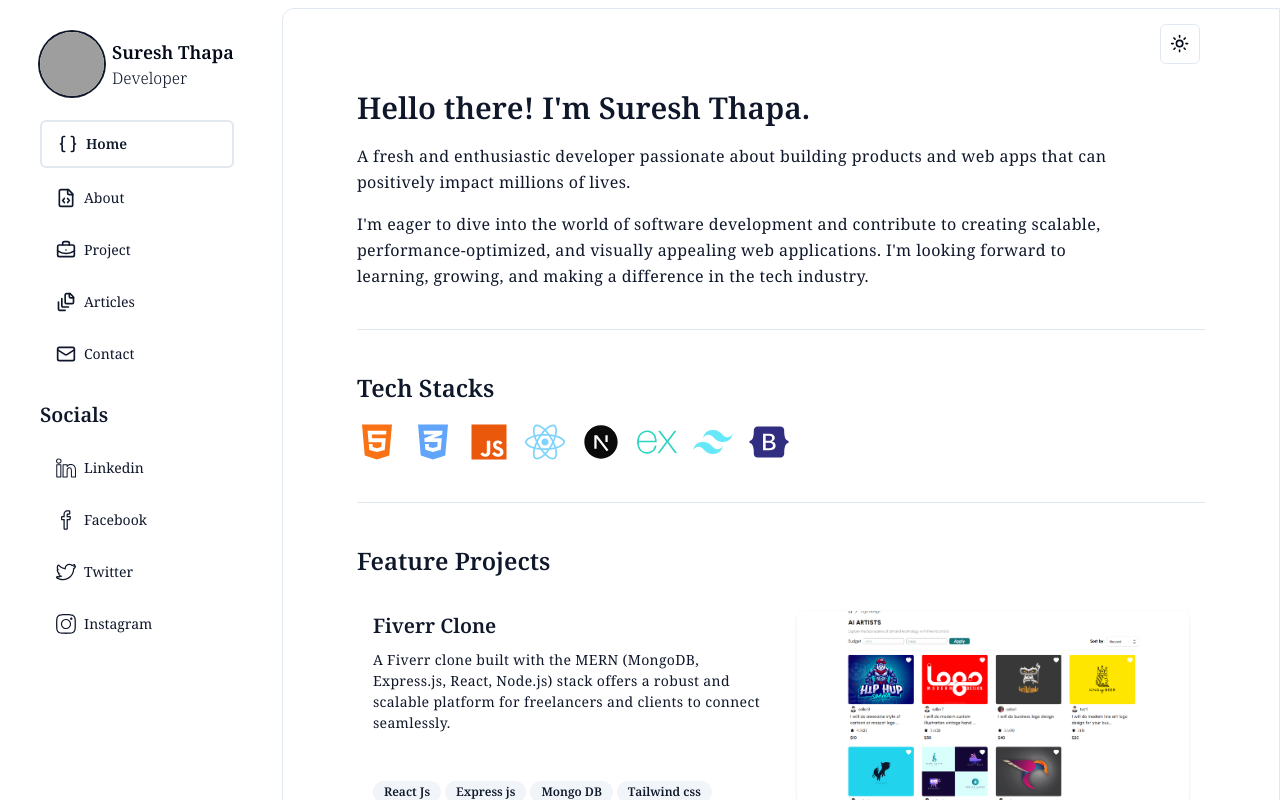
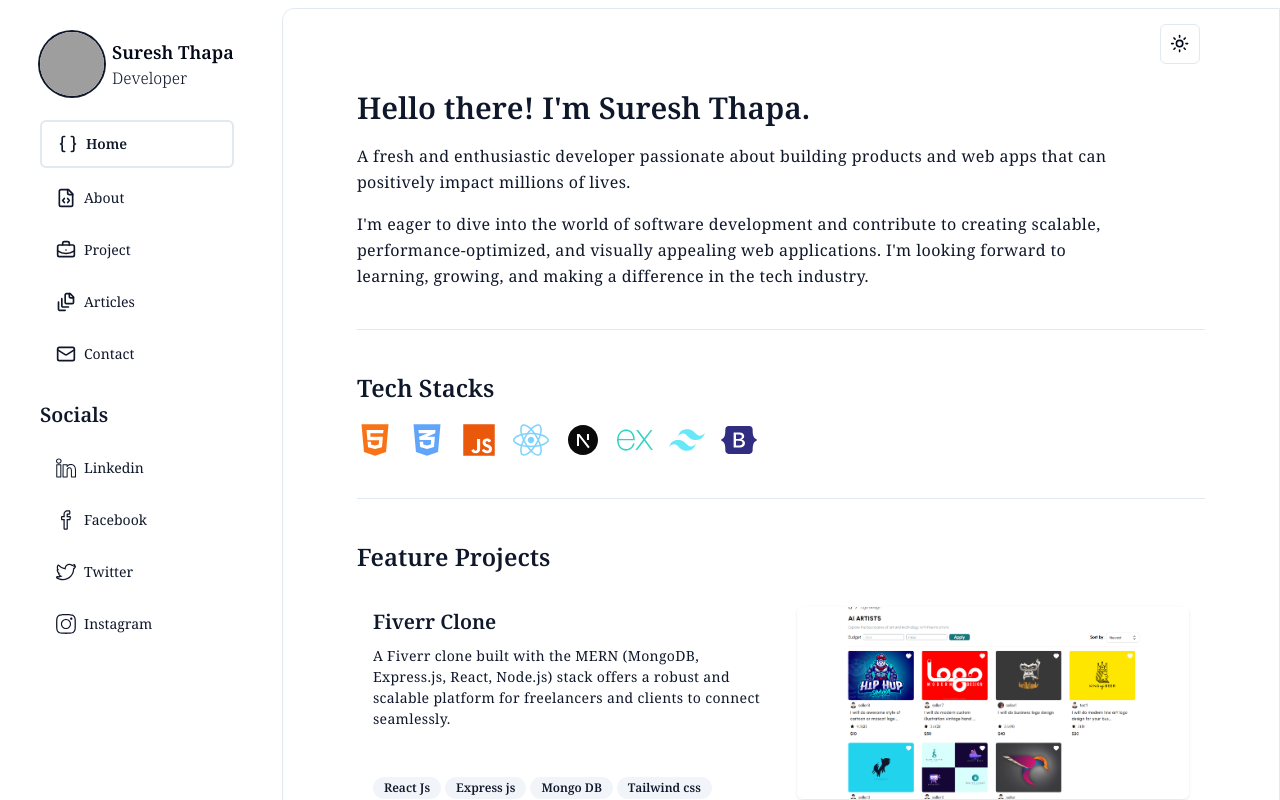
Before and after one commit to ThapaSurace/profile, a Next.js app: page / in a window 1280 px wide. Built offline with nearby package versions, Linux system fonts and the light colour scheme; grey boxes are pictures that could not be loaded.

Commit message:
css updated

```diff
--- a/src/components/TechStack.tsx
+++ b/src/components/TechStack.tsx
@@ -9,7 +9,7 @@
 
 const TechStack = () => {
   return (
-    <div className="flex gap-4 items-center">
+    <div className="flex gap-4 flex-wrap items-center">
       {tecStackLinks.map((link) => {
         const Icon = link.icon;
         const color = link.className;
@@ -20,8 +20,7 @@
                 <div>
                   <Icon
                     color={color}
-                    size={40}
-                    className="cursor-pointer hover:shadow-sm hover:scale-105 transition duration-150 ease-in-out dark:bg-white dark:p-1 rounded-md"
+                    className="text-3xl md:text-4xl cursor-pointer hover:shadow-sm hover:scale-105 transition duration-150 ease-in-out dark:bg-white dark:p-1 rounded-md"
                   />
                 </div>
               </TooltipTrigger>
```
